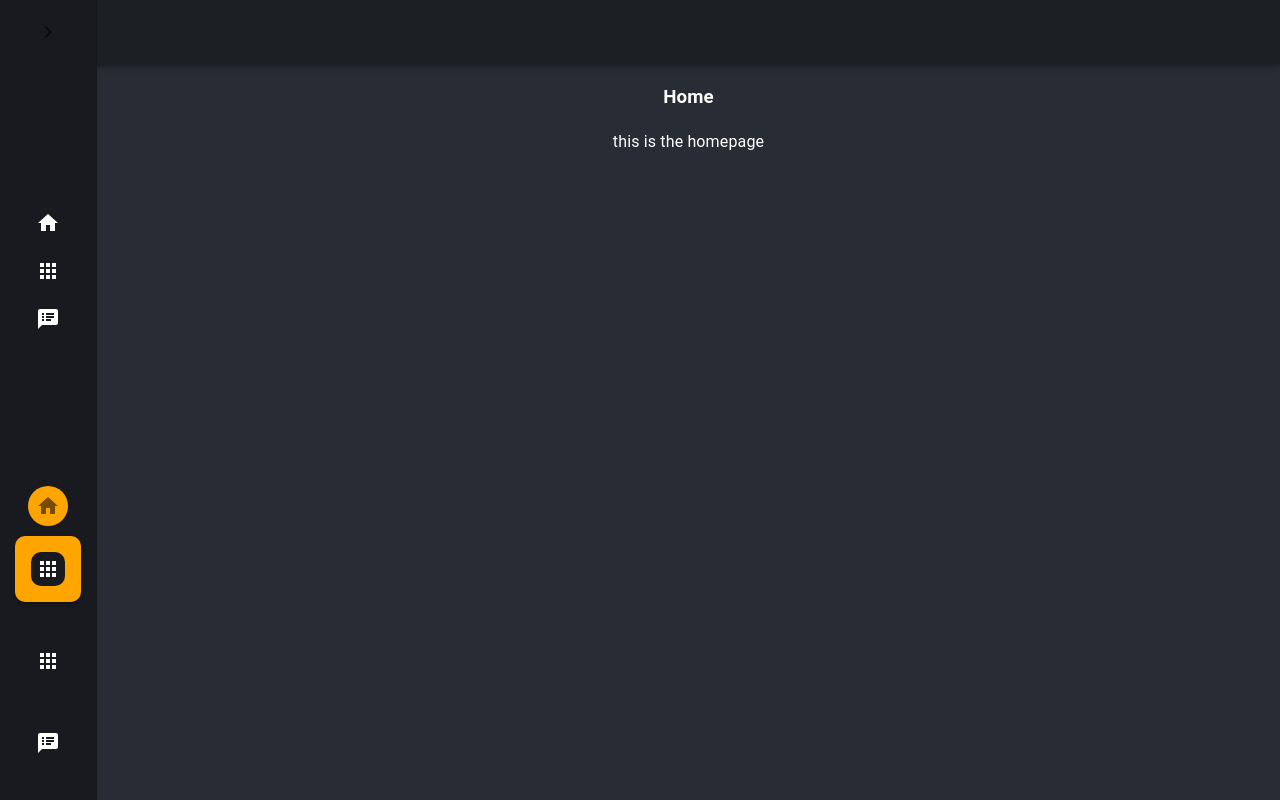
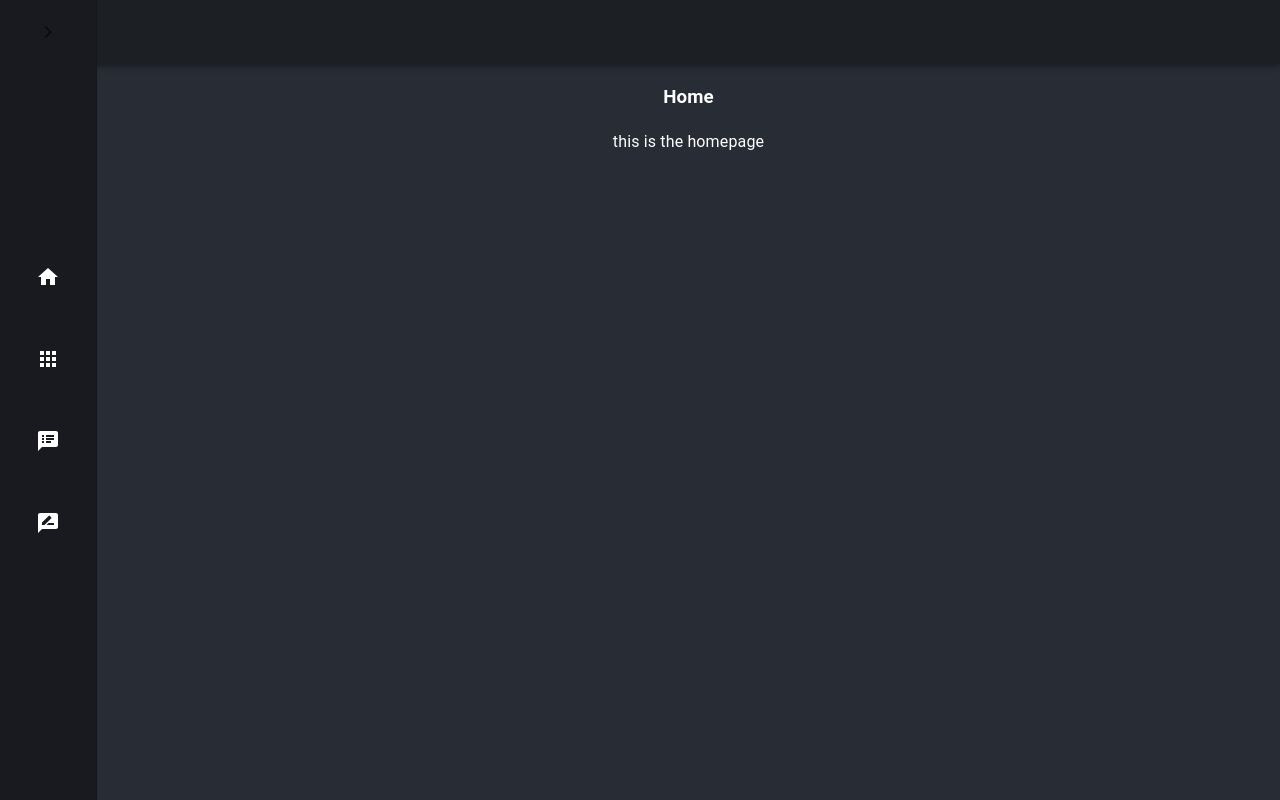
Before and after one commit to ThomasSchoenbeck/react-logging, a React (Vite) app: page / in a window 1280 px wide. Built offline with nearby package versions, Linux system fonts and the light colour scheme.

Commit message:
updated navbuttons, breadcrumps, added more to appDetail and added feedback

```diff
--- a/src/components/TopAppBar.tsx
+++ b/src/components/TopAppBar.tsx
@@ -64,19 +64,28 @@ interface Props {
 export default function TopAppBar(props: Props) {
   const { activeRoute } = useContext(NavContext)
 
+  function routeToName(route: string) {
+    if (route === "apps") route = "Applications"
+    if (route === "logs") route = "Logs"
+    if (route === "feedback") route = "Feedback"
+    if (route === "emails") route = "Email Templates"
+
+    return route
+  }
+
   function breadcrumb(i: number, value, e: string) {
     if (i < value.length - 1) {
       return (
         <Link key={"routeLink-" + e} to={value.slice(0, i).join("/") + "/" + e}>
           <Typography variant="h6" noWrap component="div">
-            {e === "apps" ? "Applications" : e === "logs" ? "Logs" : e === "emails" ? "Email Templates" : e}
+            {routeToName(e)}
           </Typography>
         </Link>
       )
     } else {
       return (
         <span key={"routeLink-" + e} style={{ color: "lightblue" }}>
-          {e === "apps" ? "Applications" : e === "logs" ? "Logs" : e === "emails" ? "Email Templates" : e}
+          {routeToName(e)}
         </span>
       )
     }
--- a/src/components/leftDrawer.tsx
+++ b/src/components/leftDrawer.tsx
@@ -10,6 +10,7 @@ import ListItemButton from "@mui/material/ListItemButton"
 import ListItemIcon from "@mui/material/ListItemIcon"
 import ListItemText from "@mui/material/ListItemText"
 import SpeakerNotesIcon from "@mui/icons-material/SpeakerNotes"
+import RateReviewIcon from "@mui/icons-material/RateReview"
 import AppsIcon from "@mui/icons-material/Apps"
 import HomeIcon from "@mui/icons-material/Home"
 import AlarmIcon from "@mui/icons-material/Alarm"
@@ -18,6 +19,7 @@ import { useContext, useState } from "react"
 import { useNavigate } from "react-router-dom"
 import NavButton from "./leftDrawer/navButton"
 import { NavContext } from "../context/navContext"
+import NavRoundButton from "./leftDrawer/navRoundButton"
 
 const drawerWidth = 240
 
@@ -92,48 +94,17 @@ export default function LeftDrawer(props: Props) {
         {!props.open && <IconButton onClick={props.handleDrawerOpen}>{theme.direction === "rtl" ? <ChevronLeftIcon /> : <ChevronRightIcon />}</IconButton>}
       </DrawerHeader>
 
-      <List sx={{ display: "flex", flexDirection: "column", height: "calc(100% - 128px)", justifyContent: "center" }}>
+      {/* <List sx={{ display: "flex", flexDirection: "column", height: "calc(100% - 128px)", justifyContent: "center" }}>
         <NavButton key={"navBtn-home"} name={"Home"} linkTo={"home"} icon={<HomeIcon />} open={props.open} />
         <NavButton key={"navBtn-apps"} name={"Applications"} linkTo={"apps"} icon={<AppsIcon />} open={props.open} />
         <NavButton key={"navBtn-logs"} name={"Logs"} linkTo={"logs"} icon={<SpeakerNotesIcon />} open={props.open} />
-      </List>
-      <List sx={{ display: "flex", flexDirection: "column", gap: "10px", justifyContent: "center", alignItems: "center" }}>
-        <IconButton size="medium" style={{ background: "orange" }}>
-          <HomeIcon />
-        </IconButton>
-        <Button size="medium" variant="contained" style={{ background: "orange", padding: "16px", borderRadius: "10px" }}>
-          <AppsIcon style={{ background: "#181a1f", color: "white", padding: "5px", borderRadius: "10px", boxSizing: "content-box" }} />
-        </Button>
-
+      </List> */}
+      <List sx={{ display: "flex", flexDirection: "column", height: "calc(100% - 128px)", gap: "10px", justifyContent: "center", alignItems: "center" }}>
         <List sx={{ width: "100%" }}>
-          <ListItem>
-            <Button
-              className={"sideNavButton " + (activeRoute[0] === "apps" ? "Mui-selected" : "")}
-              size="medium"
-              variant="contained"
-              disableElevation
-              onClick={() => {
-                console.log("props.name", "apps")
-                navigate("/" + "apps")
-              }}
-            >
-              <AppsIcon />
-            </Button>
-          </ListItem>
-          <ListItem>
-            <Button
-              className={"sideNavButton " + (activeRoute[0] === "logs" ? "Mui-selected" : "")}
-              size="medium"
-              variant="contained"
-              disableElevation
-              onClick={() => {
-                console.log("props.name", "Logs")
-                navigate("/" + "logs")
-              }}
-            >
-              <SpeakerNotesIcon />
-            </Button>
-          </ListItem>
+          <NavRoundButton open={props.open} name={"Home"} route={"home"} icon={<HomeIcon />} />
+          <NavRoundButton open={props.open} name={"Apps"} route={"apps"} icon={<AppsIcon />} />
+          <NavRoundButton open={props.open} name={"Logs"} route={"logs"} icon={<SpeakerNotesIcon />} />
+          <NavRoundButton open={props.open} name={"Feedback"} route={"feedback"} icon={<RateReviewIcon />} />
         </List>
       </List>
     </Drawer>
--- /dev/null
+++ b/src/components/leftDrawer/navRoundButton.tsx
@@ -0,0 +1,39 @@
+import ListItem from "@mui/material/ListItem"
+import Tooltip from "@mui/material/Tooltip"
+import Button from "@mui/material/Button"
+import { Link, useNavigate } from "react-router-dom"
+import { useContext } from "react"
+import { NavContext } from "../../context/navContext"
+import ListItemText from "@mui/material/ListItemText"
+
+interface Props {
+  name: string
+  route: string
+  icon: JSX.Element
+  open: boolean
+}
+
+export default function NavRoundButton(props: Props) {
+  let navigate = useNavigate()
+  const { activeRoute } = useContext(NavContext)
+
+  return (
+    <ListItem>
+      <Tooltip title={!props.open ? props.name : ""} placement="right">
+        <Button
+          className={"sideNavButton " + (activeRoute[0] === props.route ? "Mui-selected" : "")}
+          size="medium"
+          variant="contained"
+          disableElevation
+          onClick={() => {
+            console.log("props.name", props.name)
+            navigate("/" + props.route)
+          }}
+        >
+          {props.icon}
+        </Button>
+      </Tooltip>
+      <ListItemText primary={props.name} sx={{ paddingLeft: "10px", opacity: props.open ? 1 : 0 }} />
+    </ListItem>
+  )
+}
--- a/src/components/pageWrapper.tsx
+++ b/src/components/pageWrapper.tsx
@@ -10,6 +10,7 @@ import Apps from "../pages/apps"
 import NavStore from "../context/navContext"
 import Home from "../pages/home"
 import AppDetail from "../pages/appDetail"
+import Feedback from "../pages/feedback"
 
 const DrawerHeader = styled("div")(({ theme }) => ({
   display: "flex",
@@ -42,10 +43,15 @@ export default function PageWrapper() {
             <Container>
               <Routes>
                 <Route path="/" element={<Home />} />
+                <Route path="/home" element={<Home />} />
                 <Route path="/apps" element={<Apps title={"Applications"} limit={50} />} />
                 <Route path="/apps/:appID" element={<AppDetail />} />
+                <Route path="/apps/:appID/logs" element={<Logs />} />
+                <Route path="/apps/:appID/feedback" element={<Feedback />} />
                 <Route path="/logs" element={<Apps title={"Logs of Applications"} limit={50} />} />
                 <Route path="/logs/:appID" element={<Logs />} />
+                <Route path="/feedback" element={<Apps title={"Feedback of Applications"} limit={50} />} />
+                <Route path="/feedback/:appID" element={<Feedback />} />
               </Routes>
             </Container>
           </div>
--- a/src/pages/appDetail.tsx
+++ b/src/pages/appDetail.tsx
@@ -1,13 +1,18 @@
+import Box from "@mui/material/Box"
+import Button from "@mui/material/Button"
+import Chip from "@mui/material/Chip"
 import { useEffect, useState } from "react"
-import { useParams } from "react-router-dom"
+import { useNavigate, useParams } from "react-router-dom"
 
 export default function AppDetail() {
+  let navigate = useNavigate()
+
   let { appID } = useParams<{ appID: string }>()
 
   const [app, setApp] = useState<apps | null>(null)
 
   function getAppByID(appID) {
-    fetch("http://localhost:8080/app/" + appID)
+    fetch("http://localhost:8080/apps/" + appID)
       .then((res) => res.json())
       .then((res) => {
         if (res !== null) {
@@ -36,8 +41,13 @@ export default function AppDetail() {
 
   return (
     <div>
-      appdetail
-      <h3>{app?.APP_NAME}</h3>
+      <h3>
+        Application: <Chip color="primary" label={app?.APP_NAME} />
+      </h3>
+      <Box sx={{ display: "flex", justifyContent: "center", gap: 2 }}>
+        <Button onClick={() => navigate("logs")}>Logs</Button>
+        <Button onClick={() => navigate("feedback")}>Feedback</Button>
+      </Box>
     </div>
   )
 }
--- /dev/null
+++ b/src/pages/feedback.tsx
@@ -0,0 +1,86 @@
+import Paper from "@mui/material/Paper"
+import Box from "@mui/material/Box"
+import { useEffect, useState } from "react"
+import { useParams } from "react-router-dom"
+import { createPrefixGroup, loggingGroupProps } from "../loggingPrefixes"
+
+const prefix = ["Feedback", "#112299", "#fff"]
+const p = createPrefixGroup(prefix) as loggingGroupProps
+
+const limit = 50
+
+export default function Feedback() {
+  const { appID } = useParams<{ appID: string }>()
+
+  const [list, setList] = useState<feedback[]>([])
+  const [loading, setLoading] = useState<boolean>(false)
+  const [hasMore, setHasMore] = useState<boolean>(false)
+
+  const [selectedFilter, setSelectedFilter] = useState<filter[]>([])
+
+  const [pageNum, setPageNum] = useState<number>(1)
+
+  function getFeedback(addRecords?: boolean) {
+    fetch("http://localhost:8080/feedback/" + appID, {
+      method: "POST",
+      body: JSON.stringify({
+        parameters: {
+          currentPage: pageNum,
+          limit: limit,
+        },
+        filters: selectedFilter,
+      }),
+    })
+      .then((res) => res.json())
+      .then((res) => {
+        if (res && res !== null && res.data !== null && res.data.length > 0) {
+          setList(res.data)
+          setLoading(false)
+
+          if (addRecords) {
+            setList((prev) => [...prev, ...res.data])
+          } else {
+            // console.log(...p.pAS, "loaded logs", res.data.length)
+            setList(res.data)
+          }
+        } else {
+          setList([])
+          setLoading(false)
+        }
+      })
+      .catch((e) => {
+        console.error("error getting Feedback", e)
+        setList([])
+        setLoading(false)
+      })
+  }
+
+  useEffect(() => {
+    setPageNum(1)
+  }, [selectedFilter])
+
+  useEffect(() => {
+    if (pageNum === 1) {
+      console.log(...p.p, "getFeedback", pageNum)
+      getFeedback()
+    } else if (pageNum > 1) {
+      console.log(...p.p, "getFeedback add", pageNum)
+      getFeedback(true)
+    }
+  }, [pageNum])
+
+  return (
+    <div>
+      <h3>Feedback</h3>
+      <Box sx={{ display: "flex", flexDirection: "column", alignItems: "center", gap: 2 }}>
+        {list.map((e) => (
+          <Paper key={"feedback-" + e.FEEDBACK_ID} sx={{ width: "50%" }}>
+            <div>{e.FEEDBACK_ID}</div>
+            <div>{e.FEEDBACK_TITLE}</div>
+            <div>{e.FEEDBACK_MESSAGE}</div>
+          </Paper>
+        ))}
+      </Box>
+    </div>
+  )
+}
```
Also changed, not shown: src/types.d.ts (+9 -0 lines).
